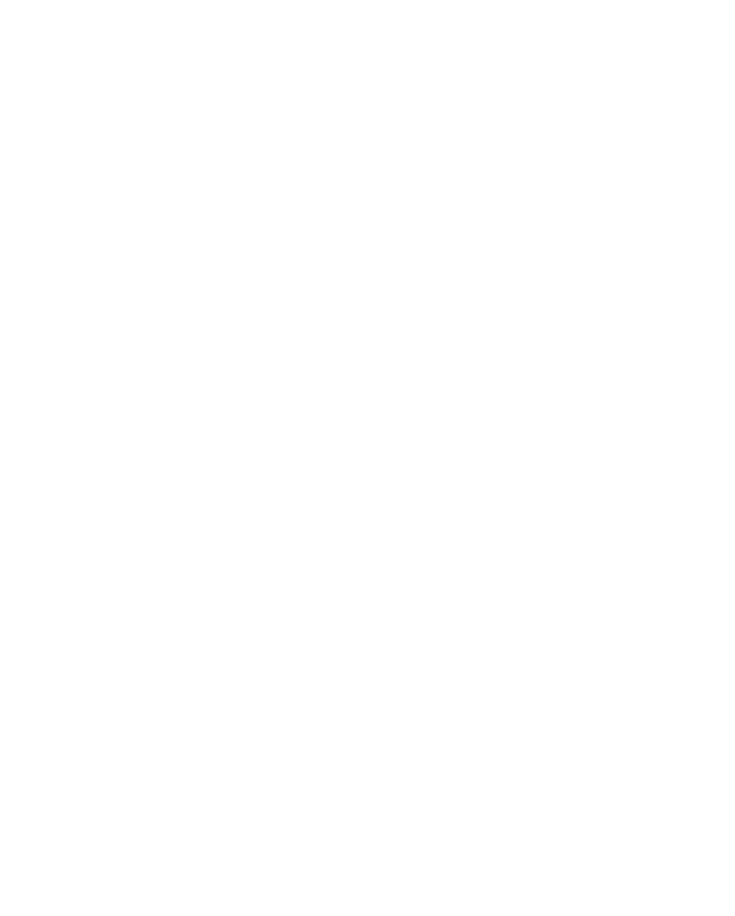
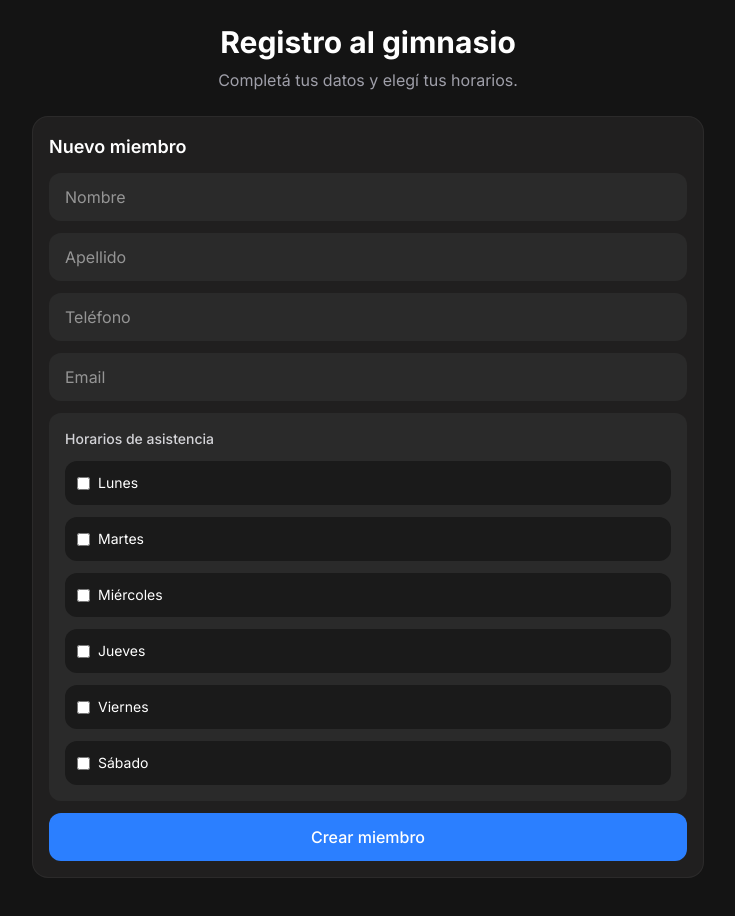
Before and after one commit to Diego-Mostro-Dev/gim-saas, a React (Vite) app in the folder frontend/: page /register in a window 1280 px wide. Before the commit this address had no page. Shown: the top 916 px of the page, without its empty margins (272-1007 px from the left). Before the commit the page ends 800 px from the top, so only its background shows below. Built offline with nearby package versions, Linux system fonts and the light colour scheme.

Commit message:
Add public self-registration flow and preserve attendance schedule history

```diff
--- a/frontend/src/App.jsx
+++ b/frontend/src/App.jsx
@@ -6,19 +6,19 @@
 import Plans from "./pages/Plans";
 import Payments from "./pages/Payments";
 import Attendance from "./pages/Attendance";
+import Register from "./pages/Register";
 
 function App() {
   return (
     <Routes>
       <Route path="/" element={<Navigate to="/dashboard" />} />
-
       <Route path="/dashboard" element={<Dashboard />} />
-
       <Route path="/members" element={<Members />} />
       <Route path="/subscriptions" element={<Subscriptions />} />
       <Route path="/plans" element={<Plans />} />
       <Route path="/payments" element={<Payments />} />
       <Route path="/attendance" element={<Attendance />} />
+      <Route path="/register" element={<Register />} />
     </Routes>
   );
 }
--- /dev/null
+++ b/frontend/src/pages/Register.jsx
@@ -0,0 +1,88 @@
+import { useState } from "react";
+import toast from "react-hot-toast";
+
+import MemberForm from "../components/members/MemberForm";
+import { registerPublicMember } from "../services/publicRegister.service";
+
+const INITIAL_FORM = {
+  first_name: "",
+  last_name: "",
+  phone: "",
+  email: "",
+  schedules: [],
+};
+
+function Register() {
+  const [formData, setFormData] = useState(INITIAL_FORM);
+
+  const [isSubmitting, setIsSubmitting] = useState(false);
+
+  const [success, setSuccess] = useState(false);
+
+  async function handleSubmit(e) {
+    e.preventDefault();
+
+    try {
+      setIsSubmitting(true);
+
+      await registerPublicMember(formData);
+
+      setSuccess(true);
+
+      toast.success("Registro realizado correctamente");
+
+      setFormData(INITIAL_FORM);
+    } catch (error) {
+      toast.error(error.message || "Error al registrarse");
+    } finally {
+      setIsSubmitting(false);
+    }
+  }
+
+  if (success) {
+    return (
+      <div className="min-h-screen bg-[#141414] p-6 text-white">
+        <div className="mx-auto max-w-xl rounded-2xl bg-[#201f1f] p-8 text-center">
+          <h1 className="mb-4 text-3xl font-bold">¡Registro completado!</h1>
+
+          <p className="text-zinc-300">
+            Tus datos fueron enviados correctamente.
+          </p>
+
+          <button
+            onClick={() => setSuccess(false)}
+            className="mt-6 rounded-xl bg-blue-500 px-5 py-3 text-white"
+          >
+            Registrar otra persona
+          </button>
+        </div>
+      </div>
+    );
+  }
+
+  return (
+    <div className="min-h-screen bg-[#141414] p-6">
+      <div className="mx-auto max-w-2xl">
+        <div className="mb-6 text-center">
+          <h1 className="text-3xl font-bold text-white">
+            Registro al gimnasio
+          </h1>
+
+          <p className="mt-2 text-zinc-400">
+            Completá tus datos y elegí tus horarios.
+          </p>
+        </div>
+
+        <MemberForm
+          formData={formData}
+          setFormData={setFormData}
+          onSubmit={handleSubmit}
+          editingMember={null}
+          isSubmitting={isSubmitting}
+        />
+      </div>
+    </div>
+  );
+}
+
+export default Register;
--- /dev/null
+++ b/frontend/src/services/publicRegister.service.js
@@ -0,0 +1,24 @@
+const API_URL =
+  "http://192.168.100.89:8000/api/public/register/";
+
+export async function registerPublicMember(memberData) {
+  const response = await fetch(API_URL, {
+    method: "POST",
+    headers: {
+      "Content-Type": "application/json",
+    },
+    body: JSON.stringify(memberData),
+  });
+
+  const data = await response.json();
+
+  if (!response.ok) {
+    throw new Error(
+      data?.phone?.[0] ||
+      data?.detail ||
+      "Error al registrarse"
+    );
+  }
+
+  return data;
+}
--- a/frontend/vite.config.js
+++ b/frontend/vite.config.js
@@ -7,4 +7,7 @@
     react(),
     tailwindcss(),
   ],
+  server: {
+    host: true,
+  },
 })
```
Also changed, not shown: 1 other file (tests, documents, lock files or other folders).
